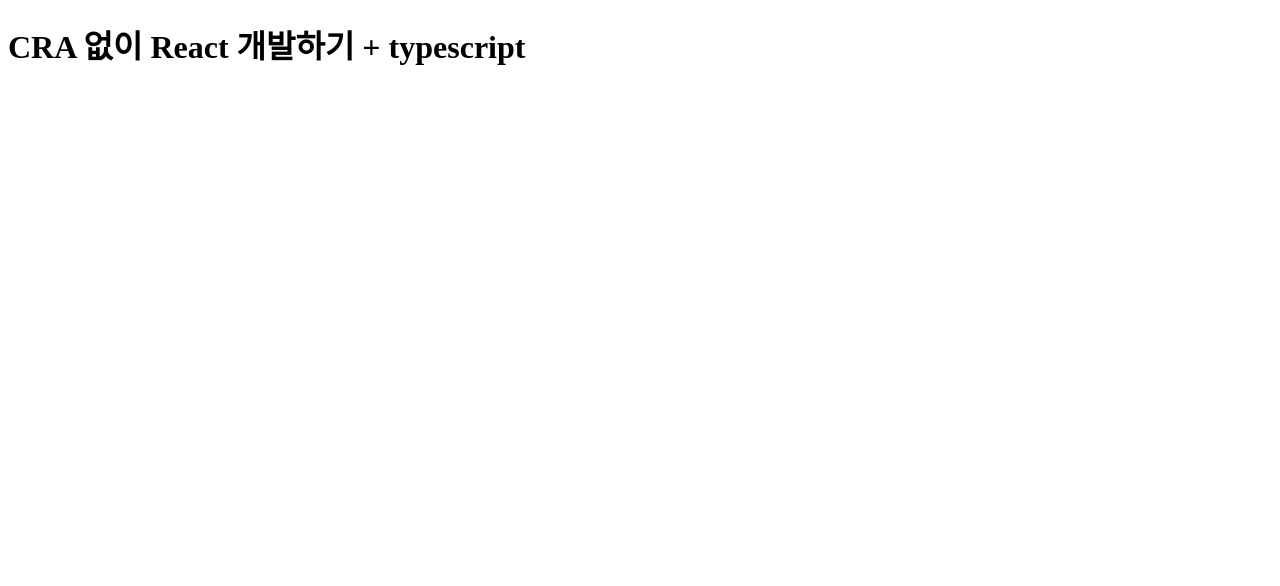
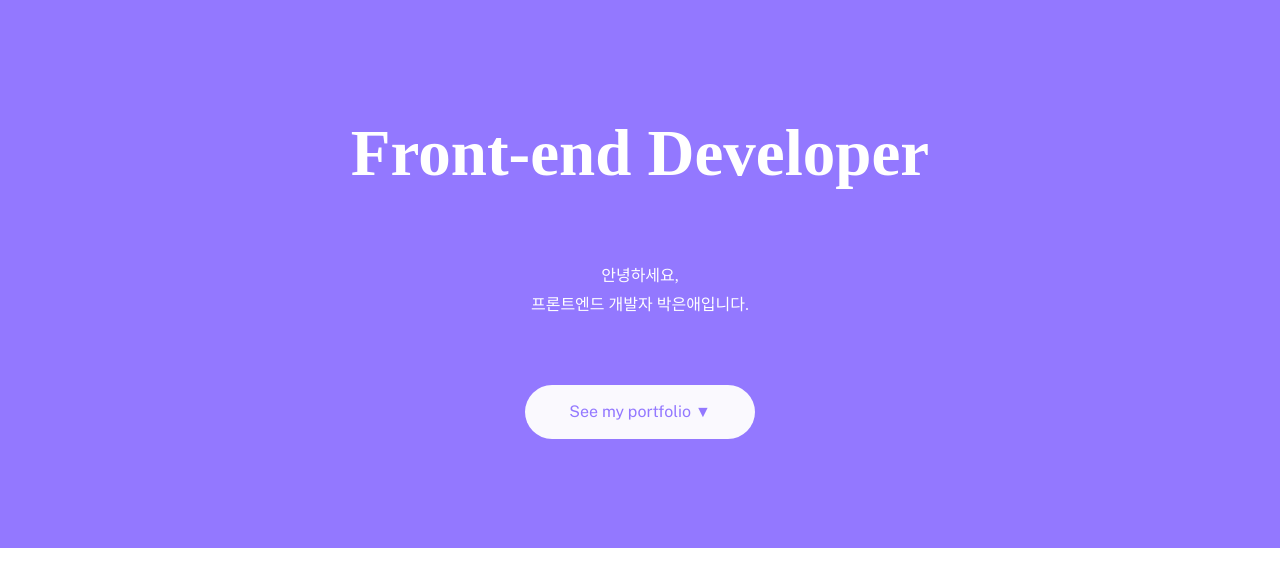
Before and after one commit to parkeunae/portfolio, a React app: page / in a window 1280 px wide. Shown: the top 586 px of the page. Built offline with nearby package versions, Linux system fonts and the light colour scheme.

Commit message:
feat: add header style

```diff
--- a/public/index.html
+++ b/public/index.html
@@ -4,6 +4,8 @@
     <meta charset="UTF-8">
     <meta name="viewport" content="width=device-width, initial-scale=1.0">
     <title>Park Eunae</title>
+    <link rel="preconnect" href="https://fonts.gstatic.com">
+    <link href="https://fonts.googleapis.com/css2?family=Noto+Serif+KR:wght@400;700&family=Public+Sans:wght@400;500&display=swap" rel="stylesheet">
 </head>
 <body>
     <div id="root"></div>
--- /dev/null
+++ b/src/App.scss
@@ -0,0 +1,62 @@
+$main-color: #9378FF !global;
+
+/*
+컴포넌트별로 scss 파일을 만들면, 각 파일들이 css 파일로 컴파일된다.
+scss 파일명 앞에 _를 붙이면 css 파일로 컴파일하지 않는다.
+-> 분리된 scss 파일들을 main scss 파일에 import하여 사용한다.
+*/
+@import './components/Header/Header.scss';
+
+$main-color: #9378FF !global;
+
+* {
+    box-sizing: border-box;
+    margin: 0;
+}
+
+body {
+    font-family: 'Noto Serif KR', serif;
+}
+
+// Reset CSS
+a {
+    color: inherit;
+    text-decoration: none;
+}
+
+button,
+input,
+textarea {
+    font-family: 'Noto Serif KR', serif;
+    font-size: 16px;
+}
+
+button:focus,
+button:active,
+input:focus,
+input:active,
+textarea:focus,
+textarea:active {
+    outline: none;
+    box-shadow: none;
+}
+
+ul,
+ol,
+li {
+    list-style-type: none;
+    padding-left: 0;
+    margin-left: 0;
+}
+
+.container {
+    min-width: 260px;
+    margin: 0 auto;
+}
+
+// Fix container width
+@media screen and (min-width: 1200px) {
+    .container {
+        max-width: 960px !important;
+    }
+}
--- a/src/App.tsx
+++ b/src/App.tsx
@@ -1,8 +1,12 @@
 import React from 'react';
+import Header from './components/Header/Header';
+import './App.scss';
 
 const Root = () => {
     return (
-        <h1>CRA 없이 React 개발하기 + typescript</h1>
+        <div>
+            <Header />
+        </div>
     );
 };
 
--- a/src/components/Header/Header.tsx
+++ b/src/components/Header/Header.tsx
@@ -2,16 +2,19 @@
 
 const Header = () => {
     return (
-        <header>
-            <h1>
-                Front-end Developer
-            </h1>
-            <p >
-                안녕하세요, 프론트엔드 개발자 박은애입니다.
-            </p>
-            <button>
-                See my portfolio ▼
-            </button>
+        <header className="header">
+            <div className="container">
+                <h1 className="header-title">
+                    Front-end Developer
+                </h1>
+                <p className="header-desc">
+                    안녕하세요,<br />
+                    프론트엔드 개발자 박은애입니다.
+                </p>
+                <button className="header-button">
+                    See my portfolio ▼
+                </button>
+            </div>
         </header>
     )
 }
--- /dev/null
+++ b/src/components/Header/_Header.scss
@@ -0,0 +1,61 @@
+.header {
+    text-align: center;
+    background-color: $main-color;
+
+    .container {
+        display: flex;
+        flex-direction: column;
+        justify-content: center;
+        align-items: center;
+        width: 100%;
+        height: 100vh;
+        padding: 0 20px;
+    }
+
+    &-title {
+        margin-bottom: 85px;
+        font-size: 35px;
+        line-height: 1.35;
+        color: #fff;
+    }
+
+    &-desc {
+        margin-bottom: 85px;
+        line-height: 1.5;
+        color: #fff;
+    }
+
+    &-button {
+        width: 230px;
+        height: 54px;
+        border: none;
+        border-radius: 60px;
+        font-family: 'Public Sans', sans-serif;
+        color: $main-color;
+        background-color: #FAF9FE;
+    }
+}
+
+
+
+
+
+@media screen and (min-width: 768px) {
+    .header {
+        .container {
+            height: 548px;
+        }
+
+        &-title {
+            margin-bottom: 65px;
+            font-size: 65px;
+            line-height: 1.3571428571;
+        }
+
+        &-desc {
+            margin-bottom: 65px;
+            font-size: 20;
+            line-height: 1.8;
+        }
+    }
+}
```
